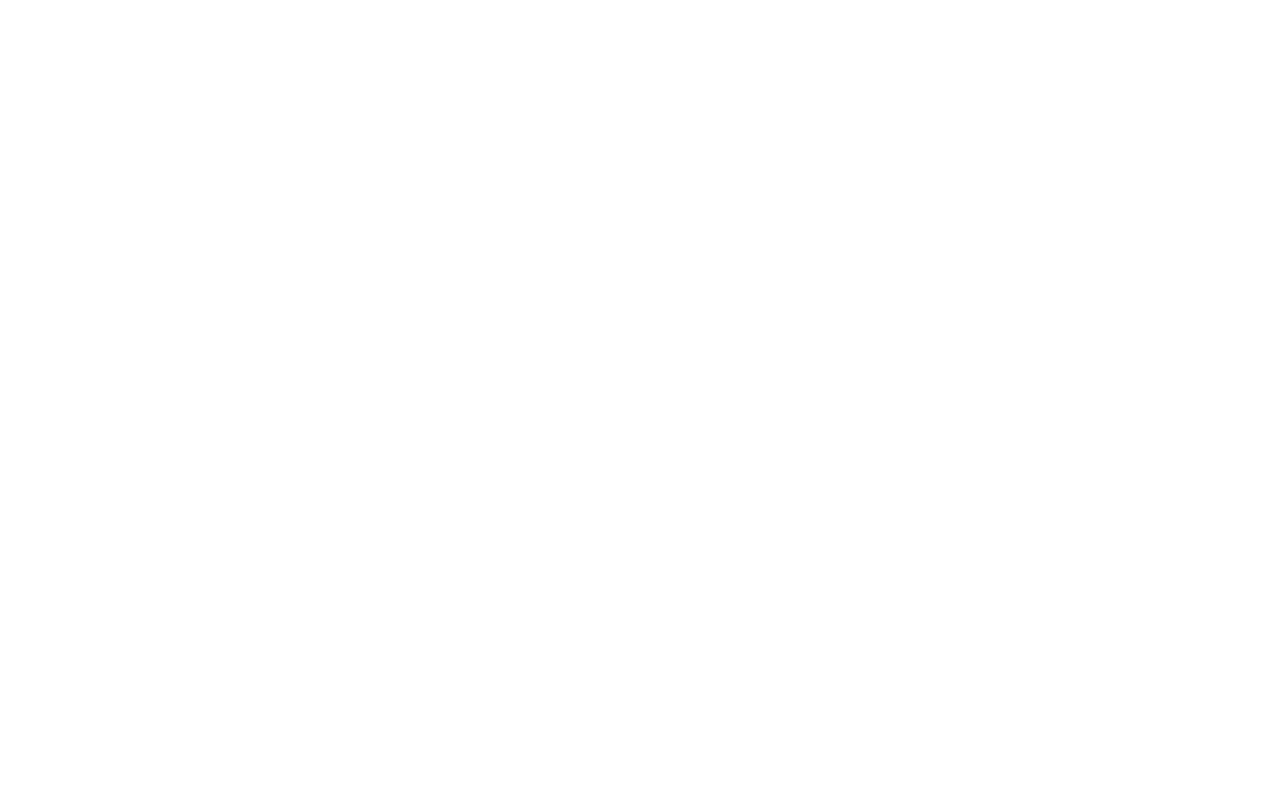
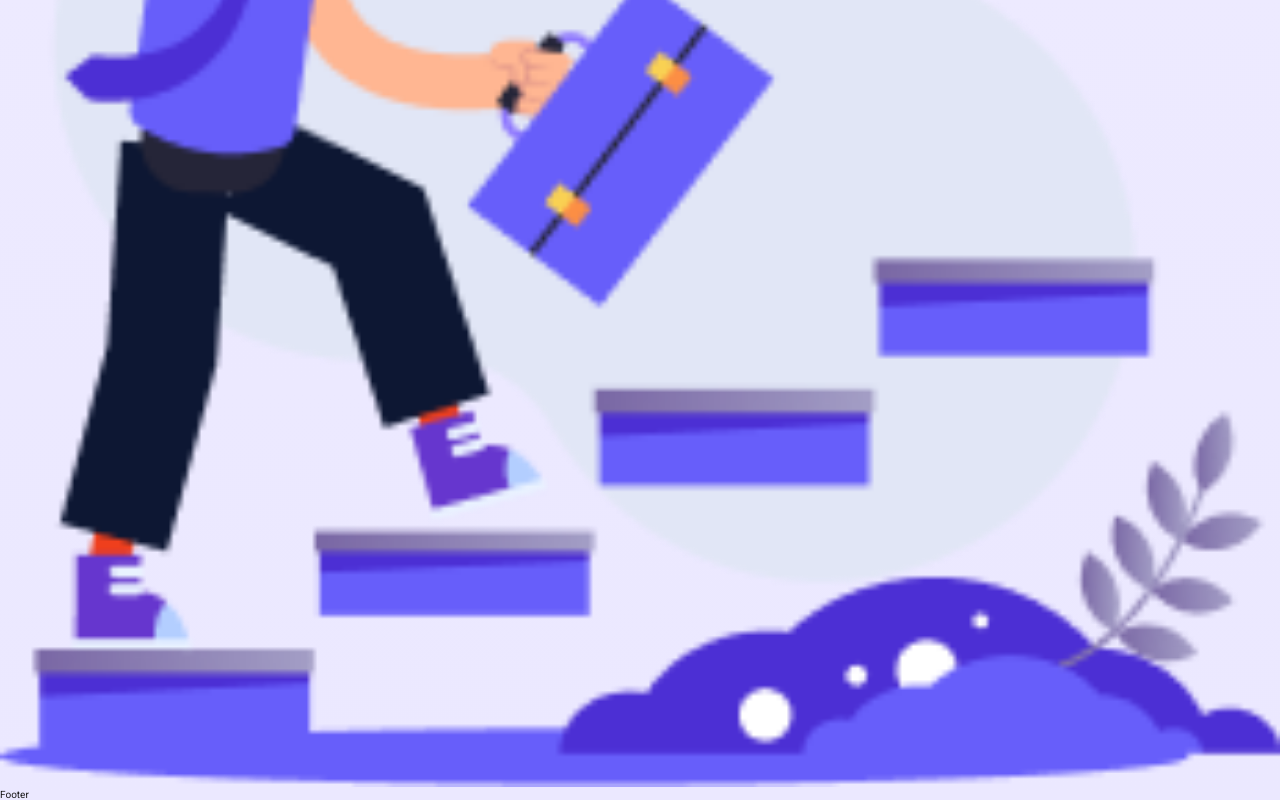
Before and after one commit to hamz-aa/hiring-mine-ui, a React (Vite) app: page / in a window 1280 px wide. Shown: the part 3273-4073 px from the top of the page. Before the commit the page ends 2697 px from the top, so only its background shows below. Built offline with nearby package versions, Linux system fonts and the light colour scheme.

Commit message:
updated files

```diff
--- a/src/App.jsx
+++ b/src/App.jsx
@@ -7,6 +7,7 @@
 import Details from "./components/Details";
 import Categories from "./components/Categories";
 import Jobs from "./components/Jobs";
+import Footer from "./components/Footer";
 
 const GlobalStyle = createGlobalStyle`
   body {
@@ -51,6 +52,8 @@
         </ImgContainer>
         <Categories />
         <Jobs />
+        <Img src="assets/Dream-Job.png" />
+        <Footer />
       </ThemeProvider>
     </>
   );
--- /dev/null
+++ b/src/components/Footer.jsx
@@ -0,0 +1,5 @@
+const Footer = () => {
+  return <div>Footer</div>;
+};
+
+export default Footer;
```
